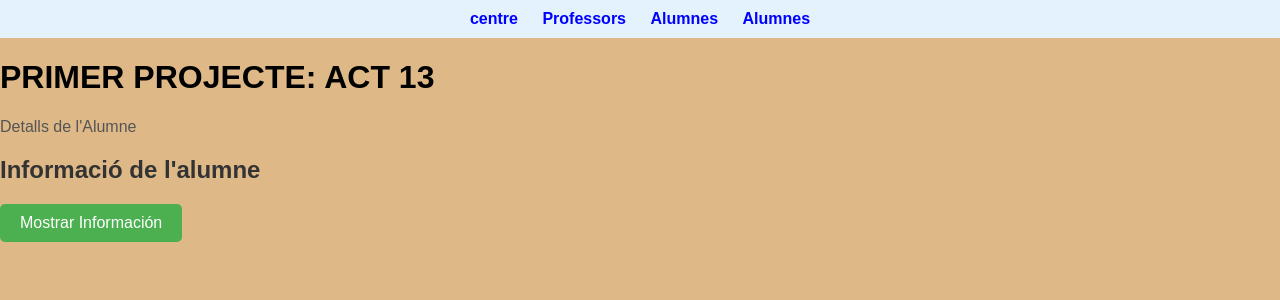
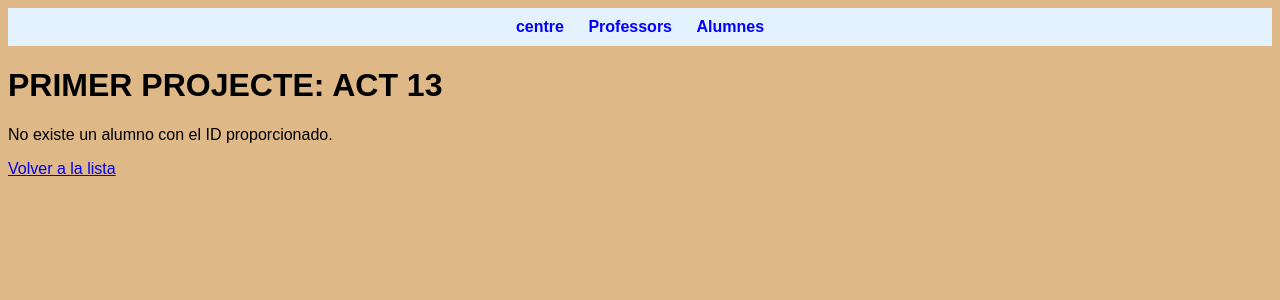
Before and after one commit to EdwindanielTIC/django_DanielRamirez, a Django app: page /centre/details/1/ in a window 1280 px wide. Shown: the top 300 px of the page. Run offline with Django 4.2, Linux system fonts and the light colour scheme; data that the repository does not hold is empty; some libraries are stand-ins or nearby versions.

```diff
--- a/Actividad13/config/centre/templates/details.html
+++ b/Actividad13/config/centre/templates/details.html
@@ -2,108 +2,36 @@
 
 {% block content %}
 
-<p>Detalls de l'Alumne</p>
+{% if alumne %}
+    <div class="info">
+        <h1>Detalles del alumno : {{ alumne.name }} {{ alumne.surname2 }} </h1>
+        <p><strong>ID:</strong> {{ alumne.id }}</p>
+        <p><strong>Nombre:</strong> {{ alumne.name }}</p>
+        <p><strong>Primer Apellido:</strong> {{ alumne.surname }}</p>
+        <p><strong>Segundo Apellido:</strong> {{ alumne.surname2 }}</p>
+        <p><strong>Email:</strong> {{ alumne.email }}</p>
+        <p><strong>Curso:</strong> {{ alumne.curs }}</p>
+        <p><strong>Módulos Matriculados:</strong> {{ alumne.modulsMatriculats }}</p>
+    </div>
+{% else %}
+    <p>No existe un alumno con el ID proporcionado.</p>
+{% endif %}
 
-<h2>Informació de l'alumne</h2>
+<a href="{% url 'alumnos' %}">Volver a la lista</a>
 
-<!-- Botón para mostrar/ocultar información -->
-<button id="toggleInfoBtn">Mostrar Información</button>
-
-<!-- Contenedor de la tabla (inicialmente oculto) -->
-<div id="alumnoInfo" style="display: none;">
-  {% if alumne %}
-    <table>
-      <thead>
-        <tr>
-          <th>Nom</th>
-          <th>Cognom</th>
-            <th>Correu electrònic</th>
-          <th>Correu electrònic</th>
-          <th>Curs</th>
-        </tr>
-      </thead>
-      <tbody>
-        <tr>
-          <td>{{ alumne.name }}</td>
-          <td>{{ alumne.surname }}</td>
-          <td>{{ alumne.email }}</td>
-          <td>{{ alumne.curs }}</td>
-        </tr>
-      </tbody>
-    </table>
-  {% else %}
-    <p>No hi ha informació de l'alumne disponible.</p>
-  {% endif %}
-</div>
-
-    <style>
-
-    body {
+<style>
+body {
   font-family: Arial, sans-serif;
-  margin: 0;
-  padding: 0;
   background-color: #f4f4f4;
 }
 
-h2 {
-  color: #333;
-  margin-bottom: 20px;
-}
-
-p {
-  font-size: 16px;
-  color: #555;
-}
-
-/* Estilo para el botón */
-#toggleInfoBtn {
-  background-color: #4CAF50; /* Color verde */
-  color: white;
-  padding: 10px 20px;
-  border: none;
-  border-radius: 5px;
-  cursor: pointer;
-  font-size: 16px;
-  margin-bottom: 20px;
-  transition: background-color 0.3s;
-}
-
-#toggleInfoBtn:hover {
-  background-color: #45a049; /* Color verde más oscuro */
-}
-
-/* Estilo para la tabla */
-table {
-  width: 100%;
-  border-collapse: collapse;
-  margin-top: 20px;
-}
-
-table th, table td {
-  padding: 10px;
-  text-align: left;
-  border: 1px solid #ddd;
-}
-
-table th {
-  background-color: #f2f2f2;
-  color: #333;
-}
-
-/* Estilo para la información de alumno */
-#alumnoInfo {
-  margin-top: 20px;
+.info {
   background-color: #fff;
   padding: 20px;
-  box-shadow: 0 4px 8px rgba(0, 0, 0, 0.1);
+  margin-top: 10px;
   border-radius: 5px;
+  box-shadow: 0 4px 8px rgba(0,0,0,0.1);
 }
-
-/* Estilo de alerta cuando no hay información */
-#alumnoInfo p {
-  color: red;
-  font-weight: bold;
-}
-    </style>
+</style>
 
 {% endblock %}
--- a/Actividad13/config/centre/templates/index.html
+++ b/Actividad13/config/centre/templates/index.html
@@ -28,7 +28,7 @@
     <a href="{% url 'index' %}">centre</a>
   <a href="{% url 'professors' %}">Professors</a>
   <a href="{% url 'alumnos' %}">Alumnes</a>
-     <a href="{% url 'details' %}">Alumnes</a>
+
 </nav>
 
 
@@ -39,6 +39,7 @@
     <h1>PRIMER PROJECTE: ACT 13</h1>
     {% include "head/header.html" %}
 
+
     <div>
         {% block content %}
         {% endblock %}
--- a/Actividad13/config/centre/urls.py
+++ b/Actividad13/config/centre/urls.py
@@ -10,6 +10,5 @@ urlpatterns = [
 
     # path('details/', views.details(), name='professor_form'),
 
-    path('details/<int:primarikey>/', views.details, name='alumne_detalls'),
-
+    path('details/<str:pk>/', views.details, name='details'),
 ]
--- a/Actividad13/config/centre/views.py
+++ b/Actividad13/config/centre/views.py
@@ -8,7 +8,8 @@ from .forms import AlumneForm, ProfessorsForm
 from .models import Alumne, Professors
 
 def index(request):
-    return render(request, 'index.html')
+    usrs = Alumne.objects.all()  # Obtiene todos los alumnos
+    return render(request, 'index.html', {'alumnes': usrs})
 
 def professors(request):
         prof = Professors.objects.all()
@@ -45,9 +46,10 @@ def professor_form(request):
         return render(request, 'forms.html', context)
 
 
-def details(request, primarikey):
+def details(request, pk):
+    alumne_obj = None
     try:
-        alumne = Alumne.objects.get(pk=primarikey)
+        alumne_obj = Alumne.objects.get(pk=pk)  # Busca el alumno por ID
     except Alumne.DoesNotExist:
-        alumne = None
-    return render(request, 'details.html', {'alumnos': alumne})
+        alumne_obj = None
+    return render(request, 'details.html', {'alumne': alumne_obj})
```
Also changed, not shown: Actividad13/config/centre/templates/alumnos.html (+35 -28 lines).
